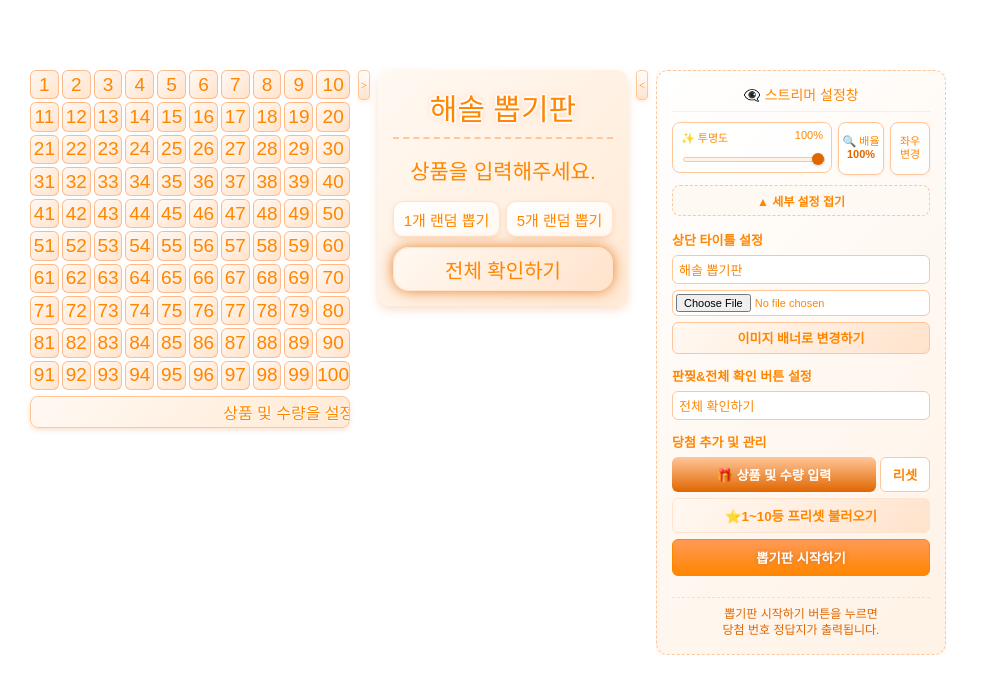
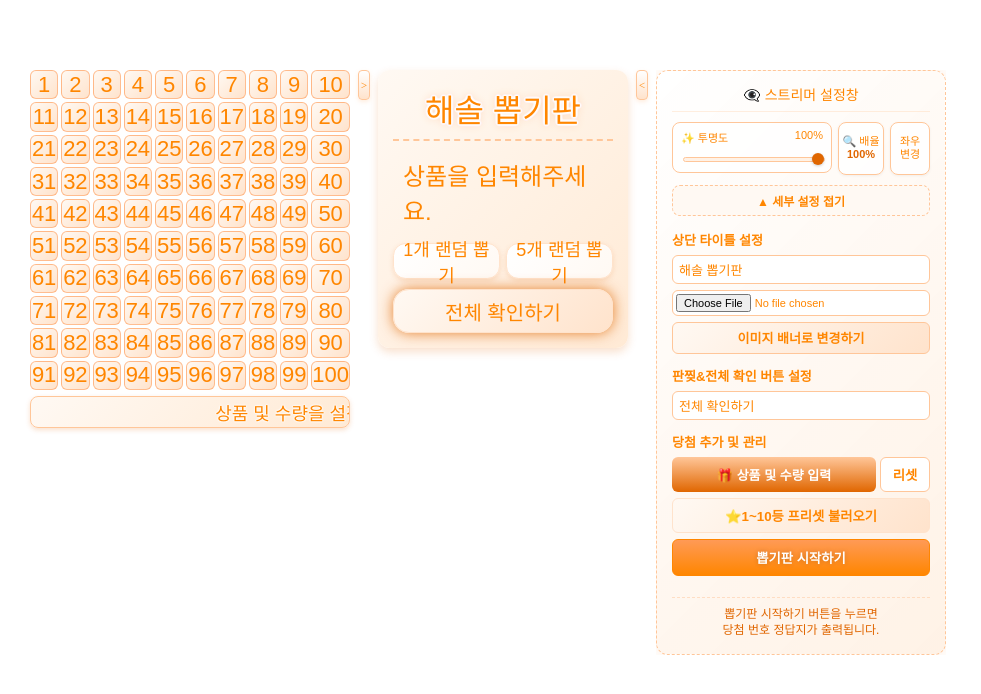
Before and after one commit to yuna-333/HAESOL_SOOP_raffle_ticket, a plain HTML site: page index.html in a window 1280 px wide. Shown: the whole page, without its empty margins (0-981 px from the left). Drawn offline with Linux system fonts and the light colour scheme; a web font is replaced by a local one.

Commit message:
index.html

```diff
--- a/index.html
+++ b/index.html
@@ -127,7 +127,7 @@
             white-space: nowrap;
             animation: marquee-scroll 25s linear infinite;
             font-family: 'MitmiFont', sans-serif;
-            font-size: 16px;
+            font-size: 18px;
             color: #FF8600;
             text-shadow: 0 0 2px #fff, 0 0 2px #fff, 0 0 2px #fff;
             padding-left: 100%;
@@ -176,7 +176,7 @@
         .card-container { perspective: 1000px; width: 100%; height: 100%; cursor: pointer; user-select: none; }
         .card { width: 100%; height: 100%; position: relative; transition: transform 0.6s cubic-bezier(0.2, 0.8, 0.2, 1); transform-style: preserve-3d; transform-origin: center center; }
         .card.flipped { transform: rotateY(180deg); }
-        .card-face { position: absolute; width: 100%; height: 100%; border-radius: 6px; display: flex; justify-content: center; align-items: center; font-size: 19px; backface-visibility: hidden; border: 1px solid transparent; font-family: 'MitmiFont', sans-serif; top: 0; left: 0; }
+        .card-face { position: absolute; width: 100%; height: 100%; border-radius: 6px; display: flex; justify-content: center; align-items: center; font-size: 22px; backface-visibility: hidden; border: 1px solid transparent; font-family: 'MitmiFont', sans-serif; top: 0; left: 0; }
         .card-front { background: linear-gradient(135deg, #FFF9F3, #FFE3CC); box-shadow: inset 0 0 0px rgba(255, 255, 255, 1), 0 0 0px rgba(255, 198, 153, 0.5); border-color: rgba(255, 154, 86, 0.6); color: #FF8600; position: relative; overflow: hidden; font-weight: normal; }
         .card-front::after { content: ''; position: absolute; top: -50%; left: -50%; width: 200%; height: 200%; background: linear-gradient(45deg, rgba(255,198,153,0) 30%, rgba(255,255,255,0.9) 50%, rgba(255,198,153,0) 70%); transform: rotate(45deg) translate(-150%, -150%); transition: none; pointer-events: none; }
         .card.slot-glow .card-front::after { animation: rapid-slot-light 0.4s linear infinite; }
@@ -210,7 +210,7 @@
             background: linear-gradient(135deg, #ffffff, #FFF9F3);
             color: #FF8600; border: 1px solid #FFE3CC;
             border-radius: 0.7em; cursor: pointer;
-            font-size: 15px; font-family: 'MitmiFont', sans-serif;
+            font-size: 18px; font-family: 'MitmiFont', sans-serif;
             display: flex; align-items: center; justify-content: center;
             transition: transform 0.2s ease, background 0.2s ease;
             box-shadow: 0 2px 5px rgba(224, 102, 0, 0.15);
@@ -226,13 +226,13 @@
         @keyframes ultra-smooth-glow { 0%, 100% { box-shadow: 0 0 6px rgba(224, 102, 0, 0.4); } 50% { box-shadow: 0 0 14px rgba(224, 102, 0, 0.8); } }
 
         .prize-header { display: flex; justify-content: center; align-items: center; border-bottom: 2px dashed #FFC699; padding-bottom: 8px; margin: 0; min-height: 40px;}
-        .prize-title { font-family: 'MitmiFont', sans-serif; font-size: 30px; color: #FF8600; text-shadow: 0 0 3px #fff, 0 0 3px #fff, 0 0 3px #fff, 0 0 3px #fff, 0 0 3px #fff, 0 0 3px #fff, 0 0 3px #fff, 0 0 3px #fff, 0 0 3px #fff, 0 0 3px #fff, 0 0 3px #fff, 0 0 3px #fff, 0 0 3px #fff, 0 0 3px #fff, 0 0 8px #FFC699; margin: 0; font-weight: normal; }
+        .prize-title { font-family: 'MitmiFont', sans-serif; font-size: 32px; color: #FF8600; text-shadow: 0 0 3px #fff, 0 0 3px #fff, 0 0 3px #fff, 0 0 3px #fff, 0 0 3px #fff, 0 0 3px #fff, 0 0 3px #fff, 0 0 3px #fff, 0 0 3px #fff, 0 0 3px #fff, 0 0 3px #fff, 0 0 3px #fff, 0 0 3px #fff, 0 0 3px #fff, 0 0 8px #FFC699; margin: 0; font-weight: normal; }
 
         .prize-banner-img { width: 120%; max-width: 240px; max-height: 100px; object-fit: contain; display: none; }
 
         .prize-list { font-family: 'MitmiFont', sans-serif; list-style: none; padding: 0; margin: 0; display: flex; flex-direction: column; gap: 5px; height: auto; }
 
-        .prize-item { background: #ffffff; padding: 6px 10px; border-radius: 0.6em; font-size: 21px; border-left: 4px solid #FFE3CC; display: flex; gap: 5px; align-items: center; box-shadow: 0 1px 3px rgba(0,0,0,0.05); }
+        .prize-item { background: #ffffff; padding: 6px 10px; border-radius: 0.6em; font-size: 24px; border-left: 4px solid #FFE3CC; display: flex; gap: 5px; align-items: center; box-shadow: 0 1px 3px rgba(0,0,0,0.05); }
         .prize-item.rank-1 { border-left-color: #E06600; font-weight: normal; }
         .prize-item.rank-2 { border-left-color: #FF8533; }
         .prize-item.rank-3 { border-left-color: #FFC699; }
```
